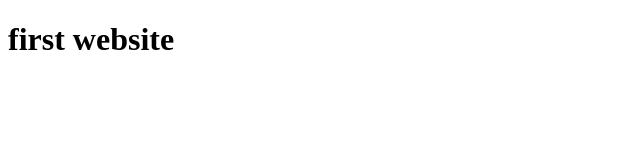
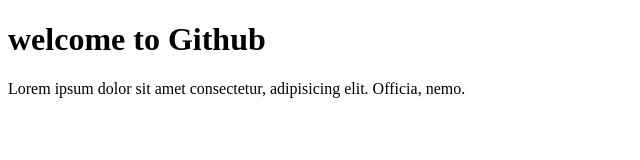
Before and after one commit to humaira-saleem11/my-website, a plain HTML site: page index.html in a window 1280 px wide. Shown: the whole page, without its empty margins (0-640 px from the left). Drawn offline with Linux system fonts and the light colour scheme.

Commit message:
adding text

```diff
--- a/index.html
+++ b/index.html
@@ -6,6 +6,7 @@
     <title>Document</title>
 </head>
 <body>
-    <h1>first website</h1>
+    <h1>welcome to Github</h1>
+    <p>Lorem ipsum dolor sit amet consectetur, adipisicing elit. Officia, nemo.</p>
 </body>
 </html>
```
